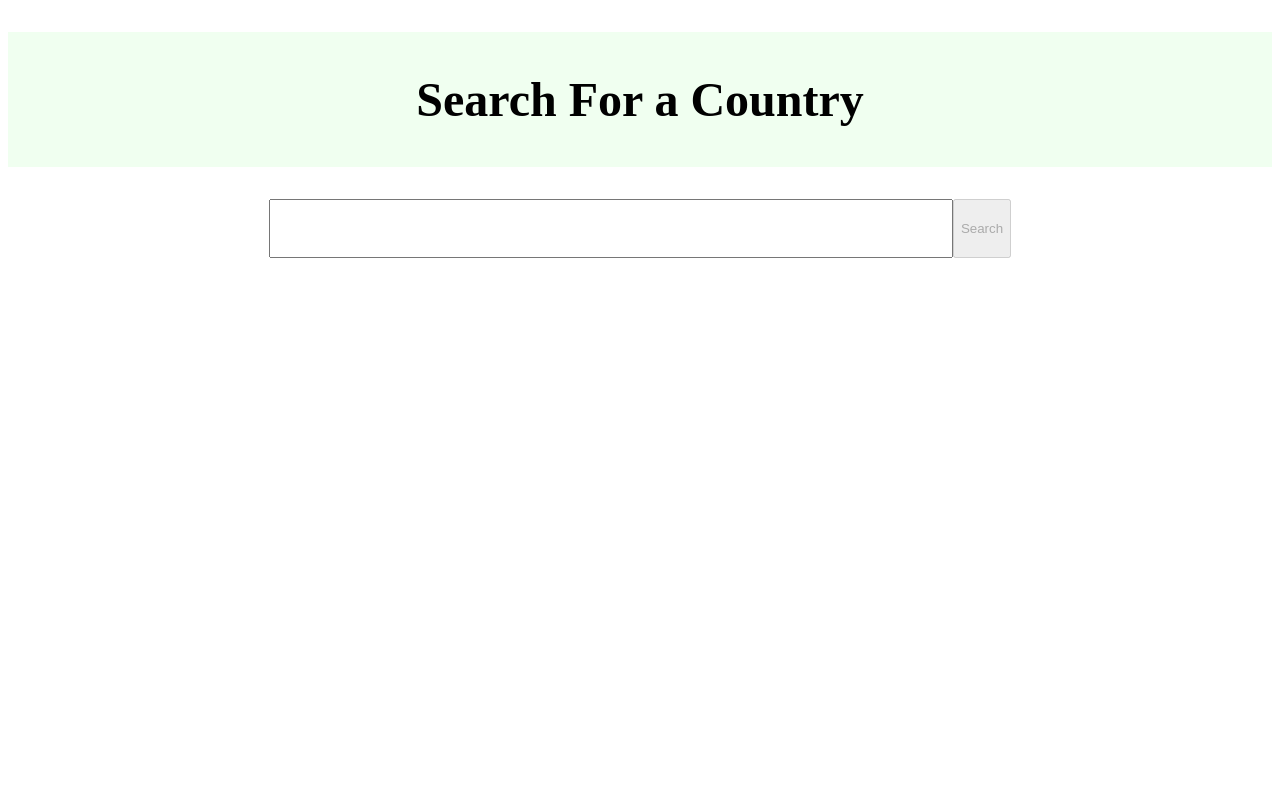
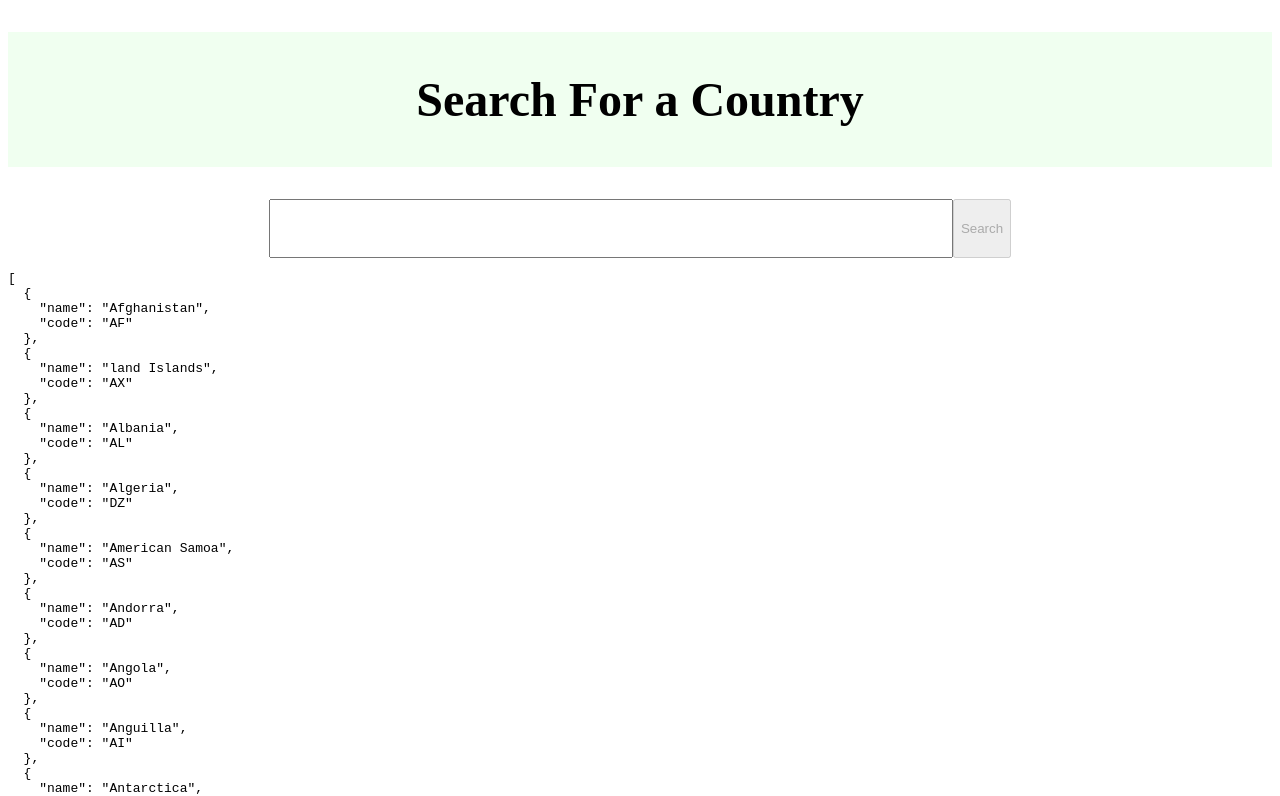
Before and after one commit to Stasiek99/search-bar, an Angular app: page / in a window 1280 px wide. Shown: the top 796 px of the page. Built offline with nearby package versions, Linux system fonts and the light colour scheme.

Commit message:
http client implemented

```diff
--- a/src/app/app.component.html
+++ b/src/app/app.component.html
@@ -12,3 +12,5 @@
     </li>
   </ul>
 </section>
+
+<pre>{{jsonCountries | json}}</pre>
--- a/src/app/app.component.ts
+++ b/src/app/app.component.ts
@@ -1,7 +1,13 @@
-import { Component } from '@angular/core';
+import { Component, OnInit } from '@angular/core';
+import { HttpClient } from "@angular/common/http";
 
 import { listOfCountries } from "../assets/db.mock";
 import { Country } from "./country.inerface";
+
+export interface JSONCountry {
+  name: string;
+  code: string;
+}
 
 @Component({
   selector: 'app-root',
@@ -9,12 +15,25 @@
   styleUrls: ['./app.component.scss']
 })
 
-export class AppComponent{
+export class AppComponent implements OnInit {
 
+  private readonly jsonUrl = "assets/countries.json";
   private readonly urlFragment = "https://www.google.com/search?q=";
 
   filteredCountries: Country[] = [];
   inputValue: string = '';
+  jsonCountries: JSONCountry[] = [];
+
+  constructor(private http: HttpClient) {
+  }
+
+  ngOnInit(): void {
+    this.http.get<(JSONCountry)[]>(this.jsonUrl)
+      .subscribe(countries => {
+        console.log(countries);
+        this.jsonCountries = countries;
+      });
+  }
 
   onChangesSearchBarInput(searchString: string){
     this.filteredCountries = this.getFilteredCountries(searchString);
--- a/src/app/app.module.ts
+++ b/src/app/app.module.ts
@@ -1,6 +1,7 @@
 import { NgModule} from '@angular/core';
 import { BrowserModule } from '@angular/platform-browser';
 import { FormsModule } from "@angular/forms";
+import { HttpClientModule } from "@angular/common/http";
 
 import { AppComponent } from './app.component';
 
@@ -11,8 +12,9 @@
   imports: [
     BrowserModule,
     FormsModule,
+    HttpClientModule
   ],
-  providers: [],
+  providers: [HttpClientModule],
   bootstrap: [AppComponent]
 })
 export class AppModule { }
--- a/tsconfig.json
+++ b/tsconfig.json
@@ -22,7 +22,9 @@
     "lib": [
       "ES2022",
       "dom"
-    ]
+    ],
+    "resolveJsonModule": true,
+    "esModuleInterop": true
   },
   "angularCompilerOptions": {
     "enableI18nLegacyMessageIdFormat": false,
```
